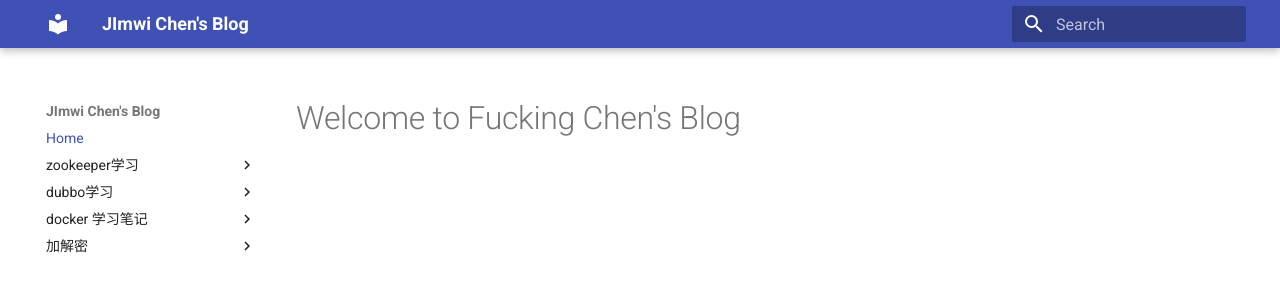
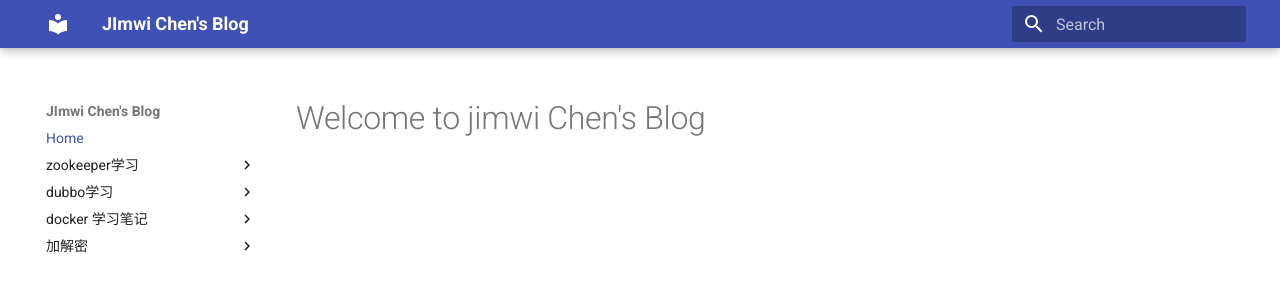
Before and after one commit to Jimwi/blog, an MkDocs documentation site: the page built from docs/index.md, in a window 1280 px wide. Shown: the top 295 px of the page. Built offline with MkDocs 1.6.1 and Material for MkDocs 9.7.7, drawn with Linux system fonts in a browser that asks for light colours; old or Windows-style settings are respelled for this version of MkDocs.

Commit message:
chenge title

```diff
--- a/docs/index.md
+++ b/docs/index.md
@@ -1 +1 @@
-# Welcome to Fucking Chen's Blog
+# Welcome to jimwi Chen's Blog
--- a/mkdocs.yml
+++ b/mkdocs.yml
@@ -3,7 +3,7 @@ theme: material
 nav:
   - Home: index.md
   - zookeeper学习:
-    - zookeeper常用命令: zookeeper/command.md\
+    - zookeeper常用命令: zookeeper/command.md
     - curator: zookeeper/curator.md
   - dubbo学习:
     - draft: dubbo/draft.md
```
